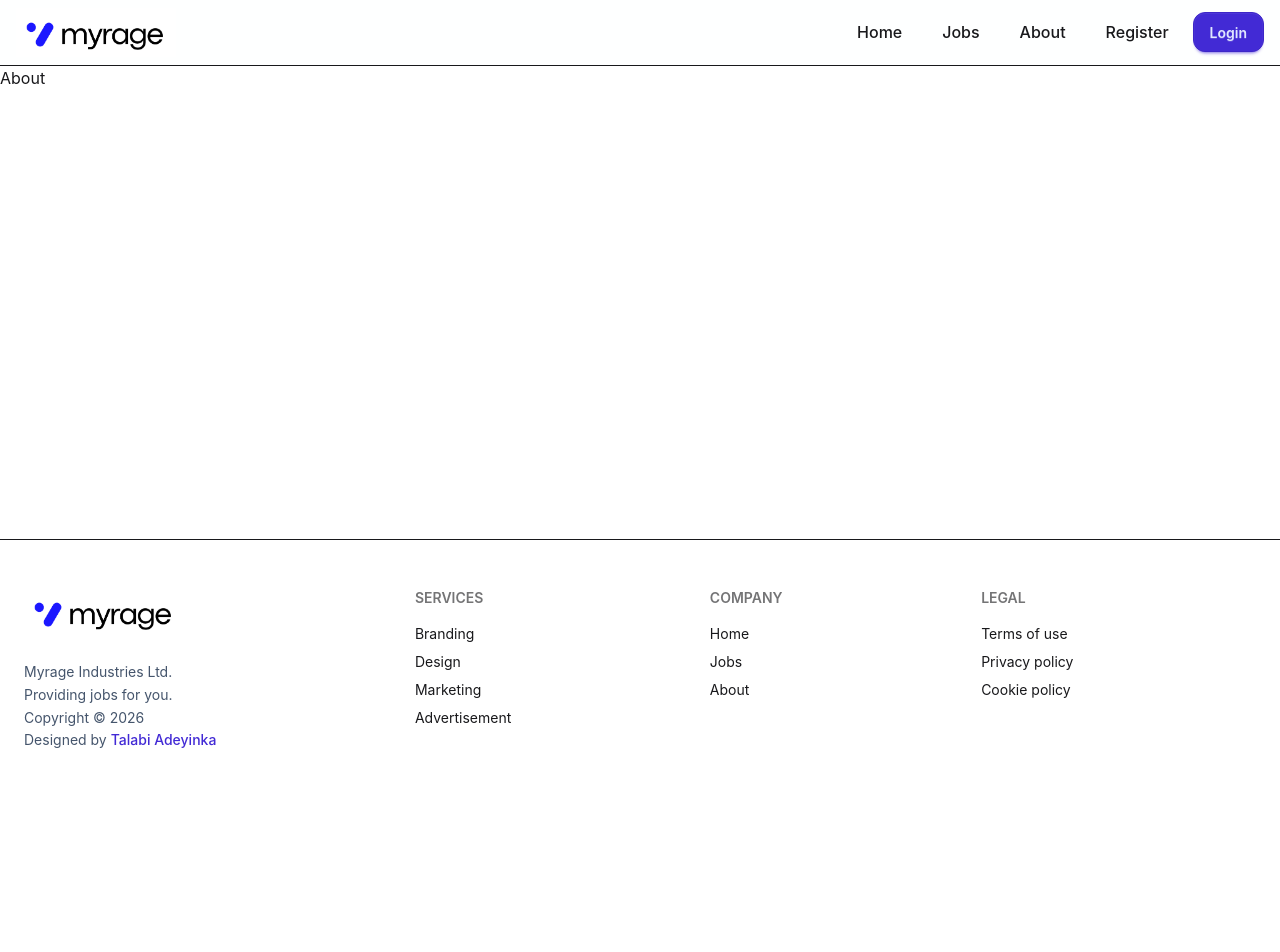
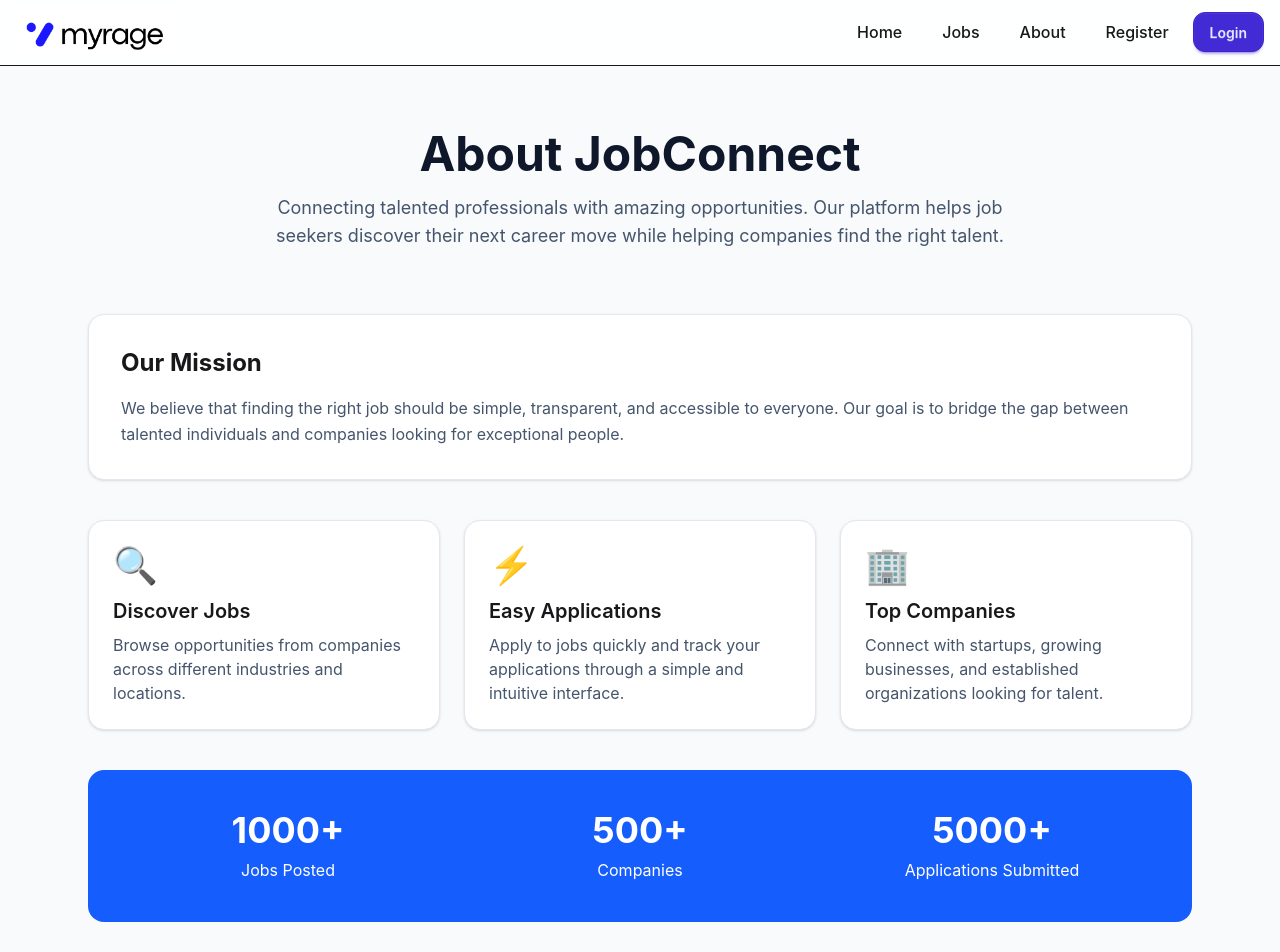
Before and after one commit to azra-ninja/myrage-job-portal-app, a React (Vite) app in the folder frontend/: page /about in a window 1280 px wide. Shown: the top 952 px of the page. Before the commit the page ends 800 px from the top, so only its background shows below. Built offline with nearby package versions, Linux system fonts and the light colour scheme.

Commit message:
Created the about page contents

```diff
--- a/frontend/src/pages/About.tsx
+++ b/frontend/src/pages/About.tsx
@@ -1,11 +1,89 @@
-
-
 const About = () => {
   return (
-    <div>
-      About
-    </div>
-  )
-}
+    <section className="min-h-screen bg-slate-50 py-16">
+      <div className="max-w-6xl mx-auto px-6">
+        {/* Hero */}
+        <div className="text-center mb-16">
+          <h1 className="text-5xl font-bold text-slate-900">
+            About JobConnect
+          </h1>
 
-export default About
+          <p className="mt-4 text-lg text-slate-600 max-w-3xl mx-auto">
+            Connecting talented professionals with amazing opportunities. Our
+            platform helps job seekers discover their next career move while
+            helping companies find the right talent.
+          </p>
+        </div>
+
+        {/* Mission */}
+        <div className="bg-white rounded-2xl shadow-sm border border-slate-200 p-8 mb-10">
+          <h2 className="text-2xl font-bold mb-4">Our Mission</h2>
+
+          <p className="text-slate-600 leading-relaxed">
+            We believe that finding the right job should be simple, transparent,
+            and accessible to everyone. Our goal is to bridge the gap between
+            talented individuals and companies looking for exceptional people.
+          </p>
+        </div>
+
+        {/* Features */}
+        <div className="grid md:grid-cols-3 gap-6 mb-10">
+          <div className="bg-white p-6 rounded-2xl border border-slate-200 shadow-sm">
+            <div className="text-4xl mb-3">🔍</div>
+
+            <h3 className="text-xl font-semibold mb-2">Discover Jobs</h3>
+
+            <p className="text-slate-600">
+              Browse opportunities from companies across different industries
+              and locations.
+            </p>
+          </div>
+
+          <div className="bg-white p-6 rounded-2xl border border-slate-200 shadow-sm">
+            <div className="text-4xl mb-3">⚡</div>
+
+            <h3 className="text-xl font-semibold mb-2">Easy Applications</h3>
+
+            <p className="text-slate-600">
+              Apply to jobs quickly and track your applications through a simple
+              and intuitive interface.
+            </p>
+          </div>
+
+          <div className="bg-white p-6 rounded-2xl border border-slate-200 shadow-sm">
+            <div className="text-4xl mb-3">🏢</div>
+
+            <h3 className="text-xl font-semibold mb-2">Top Companies</h3>
+
+            <p className="text-slate-600">
+              Connect with startups, growing businesses, and established
+              organizations looking for talent.
+            </p>
+          </div>
+        </div>
+
+        {/* Stats */}
+        <div className="bg-blue-600 text-white rounded-2xl p-10">
+          <div className="grid md:grid-cols-3 gap-8 text-center">
+            <div>
+              <h3 className="text-4xl font-bold">1000+</h3>
+              <p className="mt-2">Jobs Posted</p>
+            </div>
+
+            <div>
+              <h3 className="text-4xl font-bold">500+</h3>
+              <p className="mt-2">Companies</p>
+            </div>
+
+            <div>
+              <h3 className="text-4xl font-bold">5000+</h3>
+              <p className="mt-2">Applications Submitted</p>
+            </div>
+          </div>
+        </div>
+      </div>
+    </section>
+  );
+};
+
+export default About;
--- a/frontend/src/pages/Jobs.tsx
+++ b/frontend/src/pages/Jobs.tsx
@@ -9,7 +9,7 @@ const Jobs = () => {
   const [page, setPage] = useState(1)
   const {data, isLoading, error} = useGetAllJobs(page);
   return (
-    <section className="py-12">
+    <section className="py-12 bg-slate-50">
       <div className="max-w-7xl mx-auto px-6">
         {/* Header */}
         <div className="mb-10">
--- a/frontend/src/pages/Register.tsx
+++ b/frontend/src/pages/Register.tsx
@@ -1,11 +1,105 @@
-
-
 const Register = () => {
   return (
-    <div>
-      Register
-    </div>
-  )
-}
+    <section className="min-h-screen bg-slate-50 flex items-center justify-center py-12 px-6">
+      <div className="w-full max-w-md">
+        {/* Card */}
+        <div className="bg-white shadow-lg rounded-2xl border border-slate-200 p-8">
+          {/* Header */}
+          <div className="text-center mb-8">
+            <h1 className="text-3xl font-bold text-slate-900">
+              Create Account
+            </h1>
 
-export default Register
+            <p className="text-slate-500 mt-2">
+              Join our platform and start exploring opportunities.
+            </p>
+          </div>
+
+          {/* Form */}
+          <form className="space-y-5">
+            {/* Full Name */}
+            <div>
+              <label className="block text-sm font-medium text-slate-700 mb-1">
+                Full Name
+              </label>
+
+              <input
+                type="text"
+                placeholder="John Doe"
+                className="input input-bordered w-full"
+              />
+            </div>
+
+            {/* Email */}
+            <div>
+              <label className="block text-sm font-medium text-slate-700 mb-1">
+                Email Address
+              </label>
+
+              <input
+                type="email"
+                placeholder="john@example.com"
+                className="input input-bordered w-full"
+              />
+            </div>
+
+            {/* Password */}
+            <div>
+              <label className="block text-sm font-medium text-slate-700 mb-1">
+                Password
+              </label>
+
+              <input
+                type="password"
+                placeholder="••••••••"
+                className="input input-bordered w-full"
+              />
+            </div>
+
+            {/* Confirm Password */}
+            <div>
+              <label className="block text-sm font-medium text-slate-700 mb-1">
+                Confirm Password
+              </label>
+
+              <input
+                type="password"
+                placeholder="••••••••"
+                className="input input-bordered w-full"
+              />
+            </div>
+
+            {/* Role */}
+            <div>
+              <label className="block text-sm font-medium text-slate-700 mb-1">
+                Register As
+              </label>
+
+              <select className="select select-bordered w-full">
+                <option>Job Seeker</option>
+                <option>Employer</option>
+              </select>
+            </div>
+
+            {/* Submit */}
+            <button type="submit" className="btn btn-primary w-full">
+              Create Account
+            </button>
+          </form>
+
+          {/* Footer */}
+          <div className="text-center mt-6">
+            <p className="text-slate-500 text-sm">
+              Already have an account?{" "}
+              <span className="text-primary font-medium cursor-pointer">
+                Sign In
+              </span>
+            </p>
+          </div>
+        </div>
+      </div>
+    </section>
+  );
+};
+
+export default Register;
```
